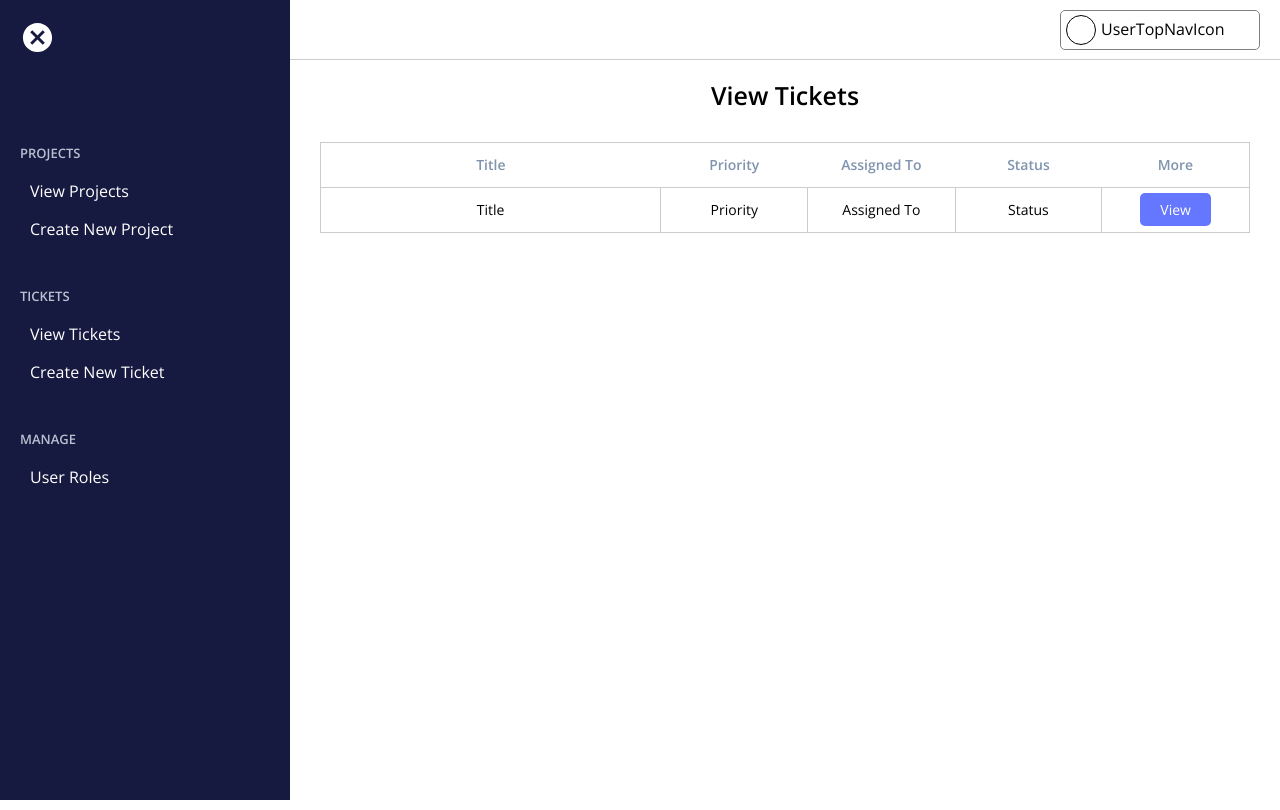
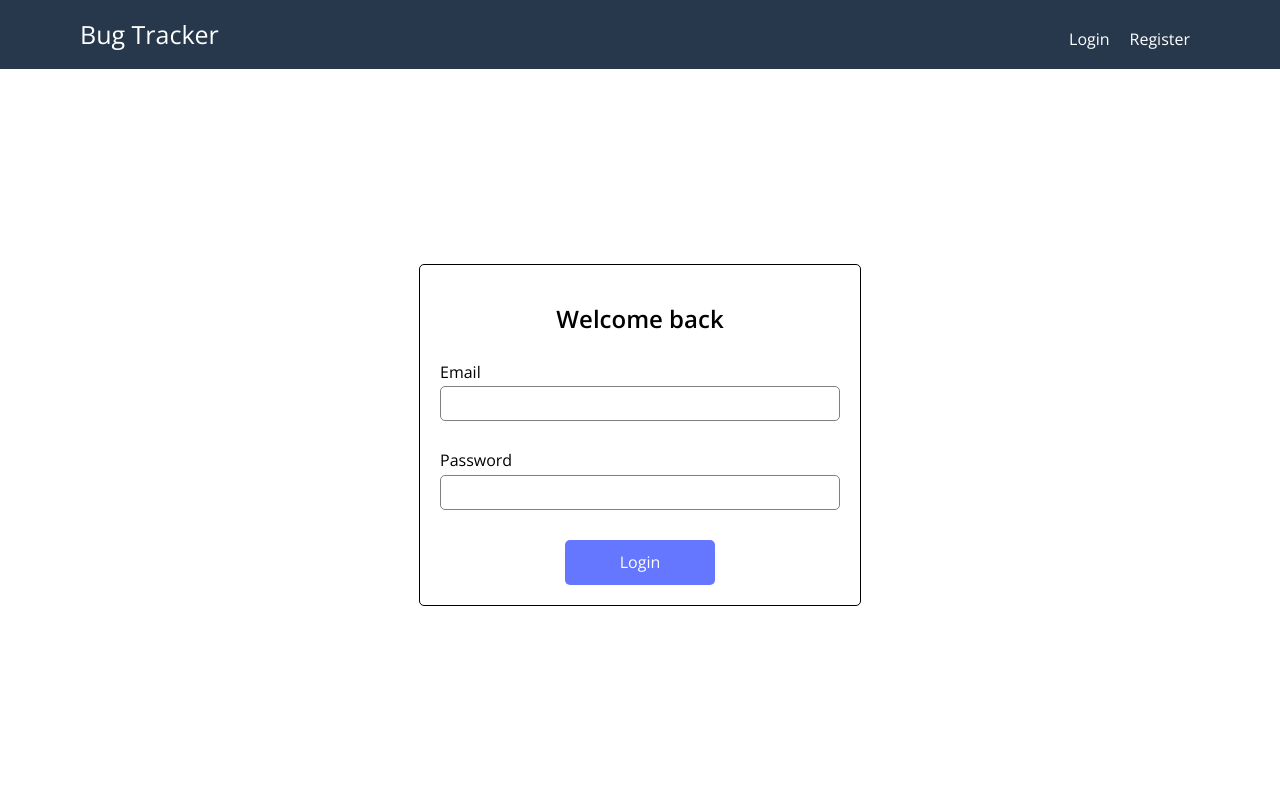
Before and after one commit to stevenGarciaDev/BugTrackerUI, a React (Create React App) app: page /login in a window 1280 px wide. Built offline with nearby package versions, Linux system fonts and the light colour scheme.

Commit message:
Update logic for userToken in App.js

```diff
--- a/src/App.js
+++ b/src/App.js
@@ -40,7 +40,7 @@ function App({ isSidebarOpen, userToken }) {
     <ThemeProvider theme={theme}>
       <Normalize />
       <GlobalStyle />
-      {userToken !== ''
+      {userToken === ''
         ? (
           <>
             <LandingPageNavbar />
```
